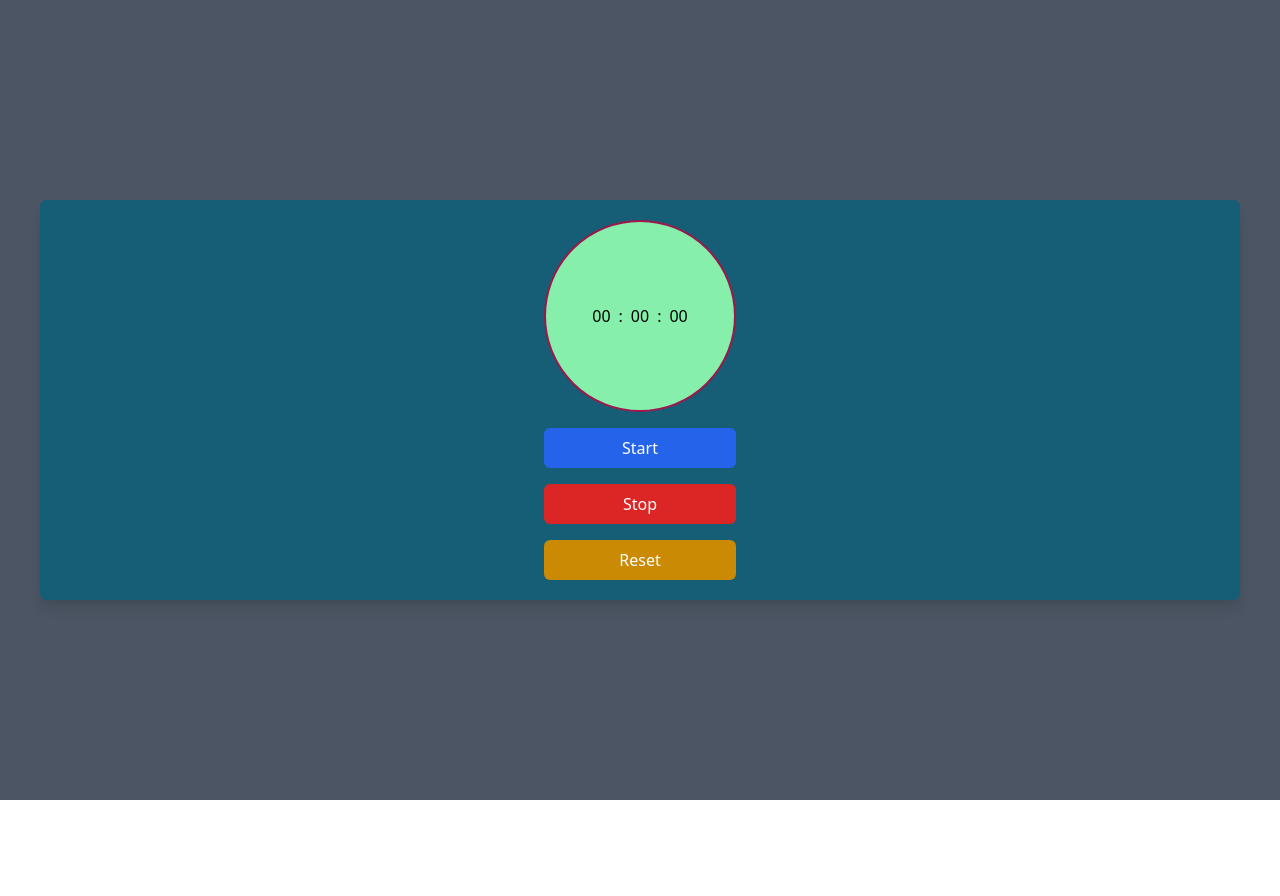
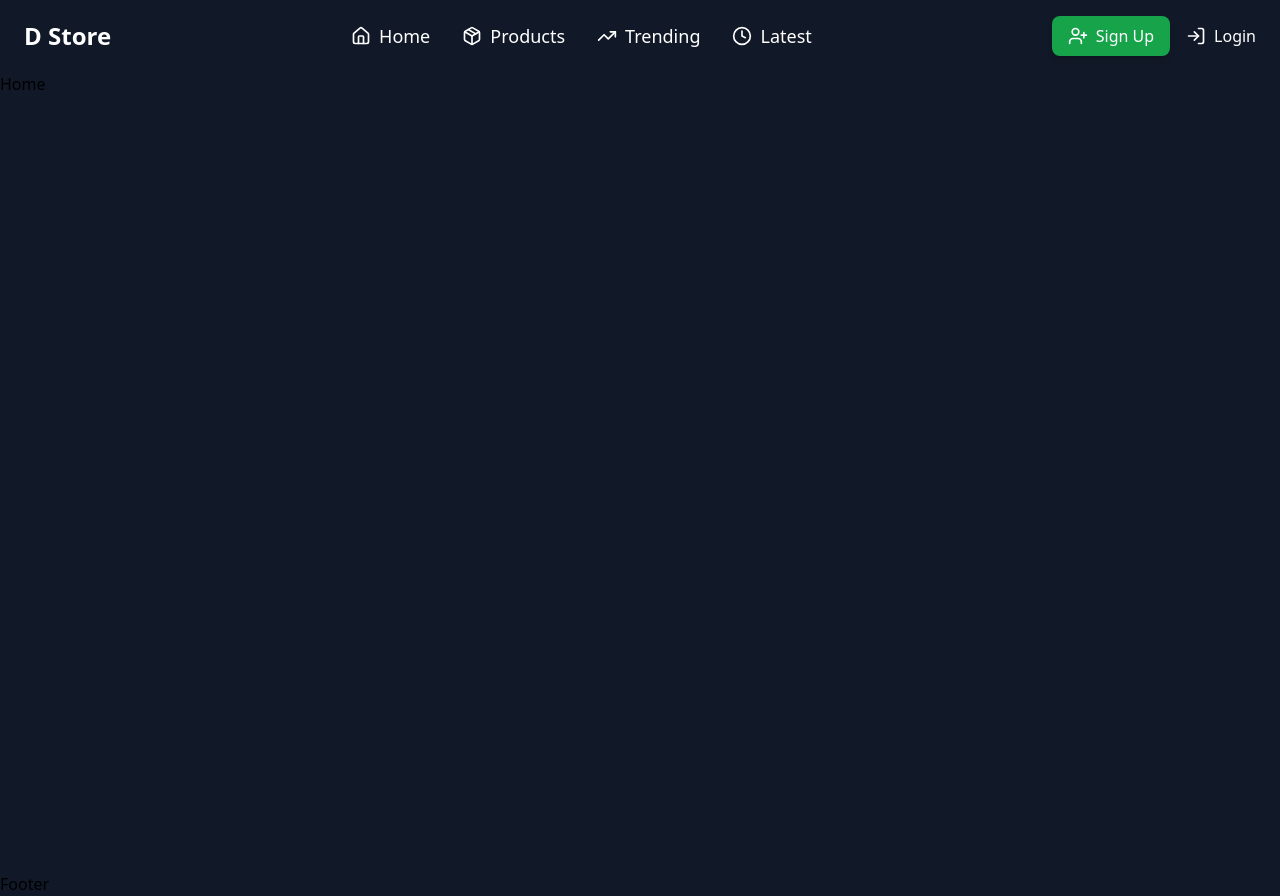
Before and after one commit to rudalkunwar/just-be, a React (Vite) app: page /products in a window 1280 px wide. Before the commit the page ends 800 px from the top, so only its background shows below. Built offline with nearby package versions, Linux system fonts and the light colour scheme.

Commit message:
header for the project

```diff
--- a/package.json
+++ b/package.json
@@ -10,8 +10,11 @@
     "preview": "vite preview"
   },
   "dependencies": {
+    "lucide-react": "^0.469.0",
+    "motion": "^11.15.0",
     "react": "^18.3.1",
-    "react-dom": "^18.3.1"
+    "react-dom": "^18.3.1",
+    "react-router-dom": "^7.1.1"
   },
   "devDependencies": {
     "@eslint/js": "^9.13.0",
--- a/src/App.jsx
+++ b/src/App.jsx
@@ -1,21 +1,15 @@
 import React from 'react'
-import SearchBar from './components/practice/SearchBar'
-import Card from './components/practice/Card'
-import Theme from './components/themes/Theme'
-import { ThemeProvider } from './providers/ThemeProvider'
-import Shop from './components/cart/Shop'
-import { CartProvider } from './providers/CartProvider'
-import Stopwatch from './components/practice/Stopwatch'
+import Header from './components/nav/Header'
+import Home from './pages/Home'
+import Footer from './components/nav/Footer'
 
 function App() {
   return (
-    <div>
-      {/* <Card /> */}
-      <Stopwatch />
-      {/* <CartProvider>
-        <Shop />
-      </CartProvider> */}
-    </div >
+    <div className='bg-gray-900'>
+      <Header />
+      <Home />
+      <Footer />
+    </div>
   )
 }
 
--- /dev/null
+++ b/src/components/nav/Footer.jsx
@@ -0,0 +1,9 @@
+import React from 'react'
+
+function Footer() {
+    return (
+        <div>Footer</div>
+    )
+}
+
+export default Footer
--- /dev/null
+++ b/src/components/nav/Header.jsx
@@ -0,0 +1,65 @@
+import React from 'react';
+import { Link } from 'react-router-dom';
+import { Home, Package, TrendingUp, Clock, LogIn, UserPlus } from 'lucide-react';
+
+function Header() {
+    return (
+        <div className="">
+            <nav className="container mx-auto px-6 py-4">
+                <div className="flex justify-between items-center text-white">
+                    <div className="text-2xl font-bold">
+                        <Link to="/" className="hover:text-yellow-300 transition duration-300 ease-in-out">
+                            D Store
+                        </Link>
+                    </div>
+
+                    <ul className="hidden md:flex gap-8 text-lg font-medium items-center">
+                        <li className="flex items-center gap-2">
+                            <Home className="w-5 h-5" />
+                            <Link to="/" className="hover:text-yellow-300 transition duration-300 ease-in-out">
+                                Home
+                            </Link>
+                        </li>
+                        <li className="flex items-center gap-2">
+                            <Package className="w-5 h-5" />
+                            <Link to="/products" className="hover:text-yellow-300 transition duration-300 ease-in-out">
+                                Products
+                            </Link>
+                        </li>
+                        <li className="flex items-center gap-2">
+                            <TrendingUp className="w-5 h-5" />
+                            <Link to="/trending" className="hover:text-yellow-300 transition duration-300 ease-in-out">
+                                Trending
+                            </Link>
+                        </li>
+                        <li className="flex items-center gap-2">
+                            <Clock className="w-5 h-5" />
+                            <Link to="/latest" className="hover:text-yellow-300 transition duration-300 ease-in-out">
+                                Latest
+                            </Link>
+                        </li>
+                    </ul>
+
+                    <div className="flex items-center gap-4">
+                        <Link
+                            to="/signup"
+                            className="flex items-center gap-2 px-4 py-2 rounded-lg bg-green-600 hover:bg-green-700 text-white font-medium transition duration-300 ease-in-out shadow-md"
+                        >
+                            <UserPlus className="w-5 h-5" />
+                            Sign Up
+                        </Link>
+                        <Link
+                            to="/login"
+                            className="flex items-center gap-2 hover:text-yellow-300 font-medium transition duration-300 ease-in-out"
+                        >
+                            <LogIn className="w-5 h-5" />
+                            Login
+                        </Link>
+                    </div>
+                </div>
+            </nav>
+        </div>
+    );
+}
+
+export default Header;
--- a/src/main.jsx
+++ b/src/main.jsx
@@ -2,9 +2,12 @@ import { StrictMode } from 'react'
 import { createRoot } from 'react-dom/client'
 import './index.css'
 import App from './App.jsx'
+import { BrowserRouter } from 'react-router-dom'
 
 createRoot(document.getElementById('root')).render(
   <StrictMode>
-    <App  />
+    <BrowserRouter>
+      <App />
+    </BrowserRouter>
   </StrictMode>,
 )
--- /dev/null
+++ b/src/pages/Home.jsx
@@ -0,0 +1,9 @@
+import React from 'react'
+
+function Home() {
+    return (
+        <div className='h-screen'>Home</div>
+    )
+}
+
+export default Home
--- /dev/null
+++ b/src/pages/Test.jsx
@@ -0,0 +1,18 @@
+import React from 'react';
+import { motion } from "motion/react";
+
+function Test() {
+    return (
+
+        <div >
+            <motion.div
+                initial={{ scale: 1 }}
+                animate={{ scale: 8 }}
+                transition={{ duration: 2 }}
+                className='w-12 h-12 bg-red-700'
+            />
+        </div>
+    );
+}
+
+export default Test;
```
Also changed, not shown: hello.txt (added), 1 other file (tests, documents, lock files or other folders).
